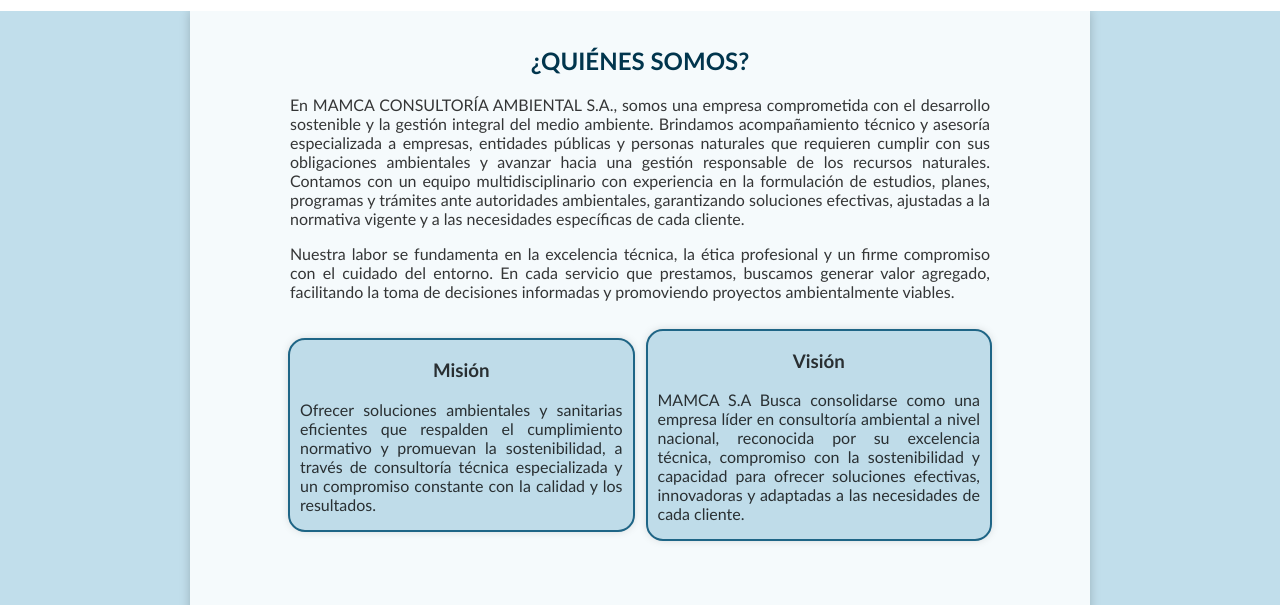
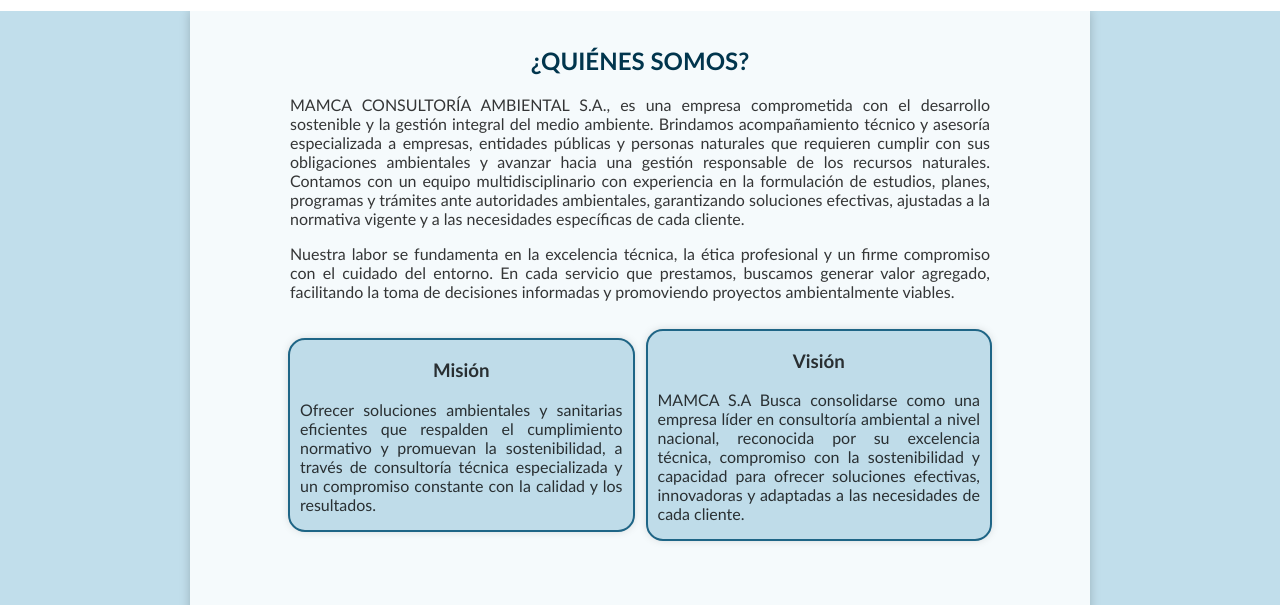
Before and after one commit to mamcaconsultoria/empresa, a plain HTML site: page nosotros.html in a window 1280 px wide. Shown: the part 76-681 px from the top of the page. Drawn offline with Linux system fonts and the light colour scheme.

Commit message:
Update nosotros.html

```diff
--- a/nosotros.html
+++ b/nosotros.html
@@ -29,7 +29,7 @@
     <main class="nosotros">
         <div class="nosotros__container">
             <h2>¿QUIÉNES SOMOS?</h2>
-            <p>En MAMCA CONSULTORÍA AMBIENTAL S.A., somos una empresa comprometida con el desarrollo sostenible y la gestión integral del medio ambiente. Brindamos acompañamiento técnico y asesoría especializada a empresas, entidades públicas y personas naturales que requieren cumplir con sus obligaciones ambientales y avanzar hacia una gestión responsable de los recursos naturales. Contamos con un equipo multidisciplinario con experiencia en la formulación de estudios, planes, programas y trámites ante autoridades ambientales, garantizando soluciones efectivas, ajustadas a la normativa vigente y a las necesidades específicas de cada cliente. </p>
+            <p>MAMCA CONSULTORÍA AMBIENTAL S.A., es una empresa comprometida con el desarrollo sostenible y la gestión integral del medio ambiente. Brindamos acompañamiento técnico y asesoría especializada a empresas, entidades públicas y personas naturales que requieren cumplir con sus obligaciones ambientales y avanzar hacia una gestión responsable de los recursos naturales. Contamos con un equipo multidisciplinario con experiencia en la formulación de estudios, planes, programas y trámites ante autoridades ambientales, garantizando soluciones efectivas, ajustadas a la normativa vigente y a las necesidades específicas de cada cliente. </p>
             <p>Nuestra labor se fundamenta en la excelencia técnica, la ética profesional y un firme compromiso con el cuidado del entorno. En cada servicio que prestamos, buscamos generar valor agregado, facilitando la toma de decisiones informadas y promoviendo proyectos ambientalmente viables.</p>
             <div class="nosotros__container-data">
                 <div class="nosotros__data">
```
